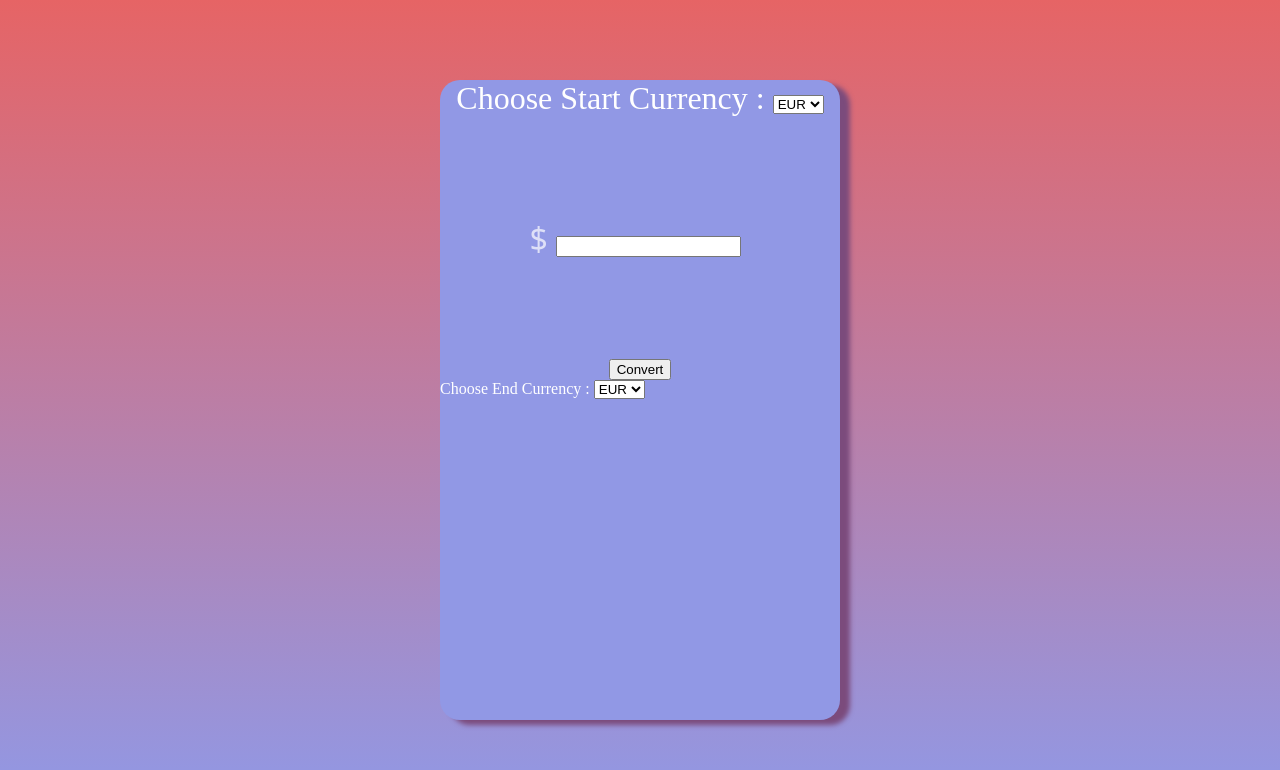
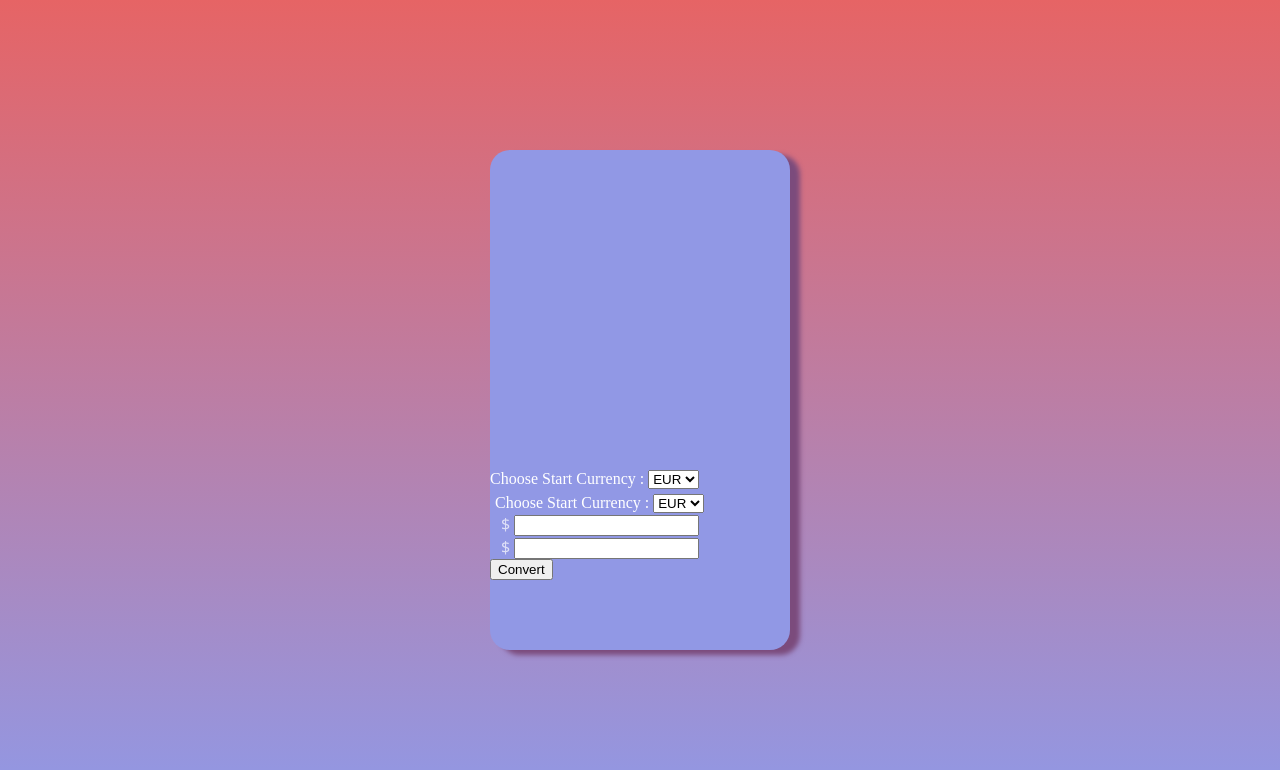
Before and after one commit to smilleeymilleey/WhisbiLandingPage, a website: page index.html in a window 1280 px wide. Drawn offline with Linux system fonts and the light colour scheme; no server answers.

Commit message:
switched up api call and styling

```diff
--- a/app.js
+++ b/app.js
@@ -8,15 +8,18 @@ document.getElementById("convertButton").onclick =getRates();
 
 function getRates () {
   let startSelect= document.getElementById("names")
+  let endSelect= document.getElementById("")
   let currency= startSelect.options[startSelect.selectedIndex].text;
+
   console.log(currency)
     console.log("its working");
 
     var xhttp = new XMLHttpRequest();
     xhttp.onreadystatechange = function() {
       if (this.readyState == 4 && this.status == 200) {
-        document.getElementById("display").innerHTML =
-        this.responseText;
+        let res = JSON.parse(this.responseText)
+        document.getElementById("display").innerHTML= res.date
+
       }
     };
 
--- a/css/style.css
+++ b/css/style.css
@@ -9,8 +9,8 @@ body {
 }
 
 .convertor-card {
-  height: 80vmin;
-  width: 50vmin;
+  height: 500px;
+  width: 300px;
   display: grid;
   grid-template-rows: repeat(2, 1fr);
   grid-template-columns: 1fr;
@@ -18,10 +18,9 @@ body {
   background-color: #9198e5;
   color: white;
   box-shadow: 10px 5px 5px rgb(123, 75, 124);
-
+  align-items: center;
 }
 
-.base,
 .converted {
   grid-column: 1 / 2;
   display: flex;
@@ -34,7 +33,12 @@ body {
 .base {
     flex-direction: column;
     grid-row: 1 / 2;
+    margin-top: 5px;
+    padding-left: 5px;
+    align-items: center;
+
 }
+
 
 .converted {
     flex-direction: column-reverse;
@@ -55,7 +59,7 @@ body {
 
   .symbol {
     font-family: 'Noto Sans', sans-serif;
-    margin-left: -1.2vmin;
+    margin-left: 2%;
     opacity: 0.7;
   }
 
--- a/index.html
+++ b/index.html
@@ -9,30 +9,34 @@
 </head>
 <body>
     <div class="convertor-card">
-        <div class="base">
+        <h2 id="display"></h2>
+        <!-- europe only no api connected -->
         <div class="dropdown">
             <label  for="currencyNames">Choose Start Currency :</label>
             <select id="names">
                 <option value="EUR" id="euro">EUR</option>
+
+            </select>
+            <div class="base">
+                <div class="dropdown">
+                    <label for="currencyNames">Choose Start Currency :</label>
+                    <select id="names">
+                        <option value="EUR" id="euro">EUR</option>
+                        <option value="JPY" id="euro">JPY</option>
                     </select>
                 </div>
                 <div class="value-section">
                     <span class="symbol">$</span>
                     <input>
                 </div>
+                <div class="value-section">
+                    <span class="symbol">$</span>
+                    <input>
+                </div>
+        </div>
             <button id="convertButton">Convert</button>
         </div>
-            <div class="dropdown">
-                <label  for="currencyNames">Choose End Currency :</label>
-                <select>
-                    <option value="EUR" id="euro">EUR</option>
-                </select>
-                <div class="value-section">
-                    <span class="value">
-                    </span>
         </div>
-        </div>
-        <h2 id="display"></h2>
     </div>
     <script src="app.js"></script>
 </body>
```
Lines whose indentation alone changed are shown as unchanged.
